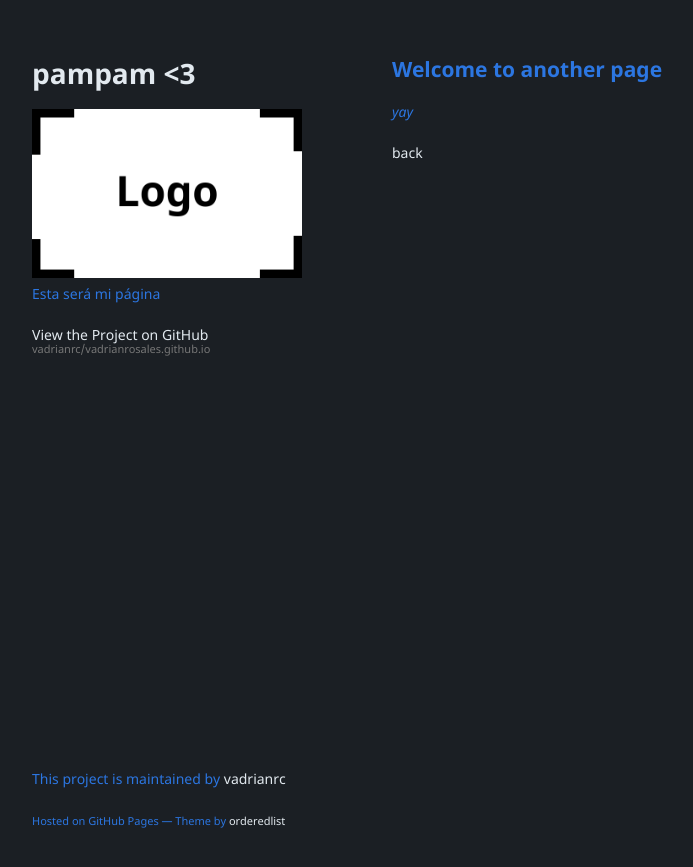
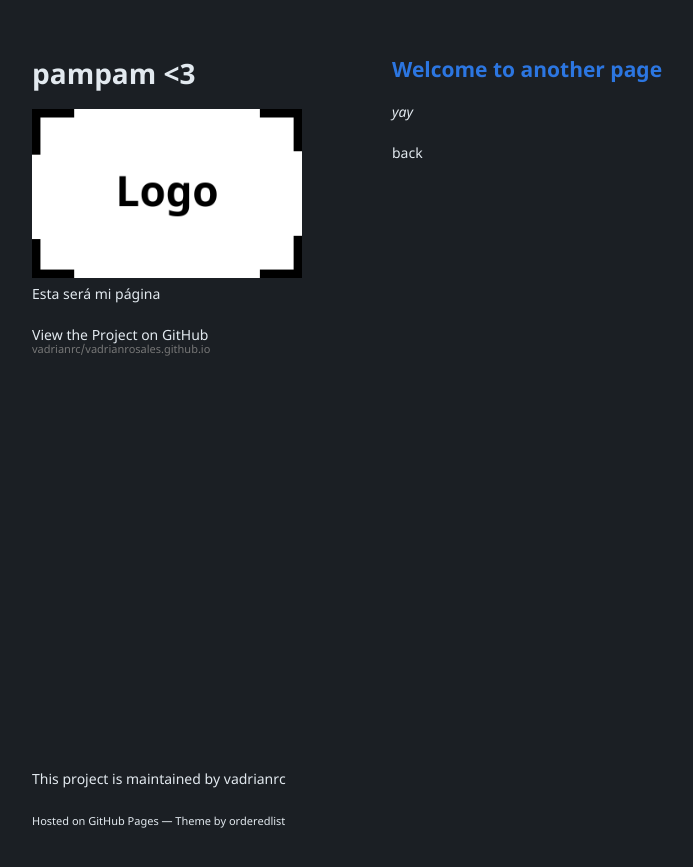
Before and after one commit to vadrianrc/vadrianrosales.github.io, a Jekyll site: the page built from another-page.md, in a window 1280 px wide. Shown: the top 867 px of the page, without its empty margins (178-871 px from the left). Built offline with Jekyll 4.4.1, drawn with Linux system fonts in a browser that asks for light colours; our own code applies the rules of GitHub Pages for plain Markdown files.

Commit message:
Update jekyll-theme-minimal.scss

```diff
--- a/_sass/jekyll-theme-minimal.scss
+++ b/_sass/jekyll-theme-minimal.scss
@@ -290,7 +290,3 @@ footer {
 b, strong {
    color:#e2e9ef;
    }
-
-p {
-   color:#2c76e1;
-   }
```
